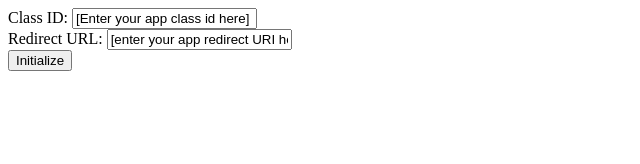
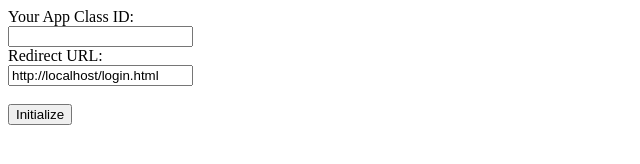
Before and after one commit to MicrosoftDX/kurvejs, a website: page index.html in a window 1280 px wide. Shown: the whole page, without its empty margins (0-640 px from the left). Drawn offline with Linux system fonts and the light colour scheme.

Commit message:
Minor update to sample app to default to login.html and formatting.

```diff
--- a/index.html
+++ b/index.html
@@ -9,15 +9,9 @@
 
 </head>
 <body>
-    <script type="text/javascript">
-        var app;
-        function init() {
-            app = new Sample.App();
-        }
-    </script>
     <div id="initDiv">
-        Class ID: <input type="text" id="classID" value="[Enter your app class id here]" /><br />
-        Redirect URL: <input type="text" id="redirectUrl" value="[enter your app redirect URI here]" /><br />
+        Your App Class ID:<br/> <input type="text" id="classID" value="" /><br />
+        Redirect URL: <br/> <input type="text" id="redirectUrl" value="" /><br /><br />
 
         <button id="btnInit" onclick="init();">Initialize</button>
     </div>
@@ -43,5 +37,12 @@
 
   </div>
 
+    <script type="text/javascript">
+        var app;
+        function init() {
+            app = new Sample.App();
+        }
+        document.getElementById("redirectUrl").value = window.location.protocol + "//" + window.location.host + "/login.html";
+    </script>
 </body>
 </html>
```
